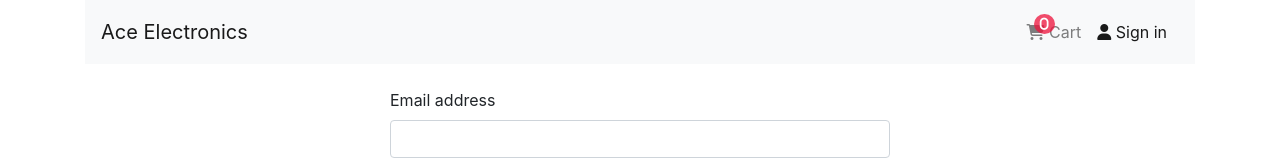
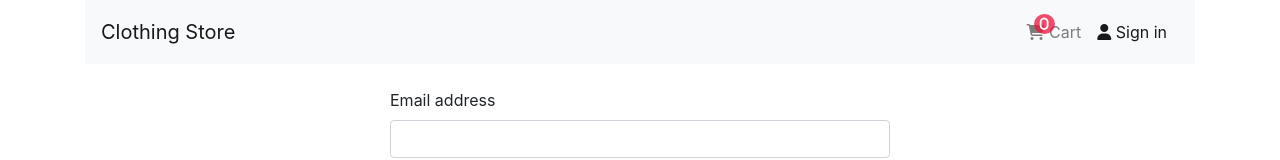
Before and after one commit to B2Hacker/ecommerce, a Next.js app: page /signin in a window 1280 px wide. Shown: the top 160 px of the page. Built offline with nearby package versions, Linux system fonts and the light colour scheme; no server answers.

Commit message:
Removed hover effect from images

```diff
--- a/components/NavBar.js
+++ b/components/NavBar.js
@@ -69,7 +69,7 @@ function NavBar() {
     return (
         <nav className="navbar navbar-expand-lg navbar-light bg-light">
             <Link href="/">
-                <a className="navbar-brand">Ace Electronics</a>
+                <a className="navbar-brand">Clothing Store</a>
             </Link>
             <button className="navbar-toggler" type="button" data-toggle="collapse" data-target="#navbarNavDropdown" aria-controls="navbarNavDropdown" aria-expanded="false" aria-label="Toggle navigation">
                 <span className="navbar-toggler-icon"></span>
--- a/components/product/ProductItem.js
+++ b/components/product/ProductItem.js
@@ -58,7 +58,7 @@ const ProductItem = ({ product, handleCheck }) => {
                     onChange={() => handleCheck(product._id)} />
             }
             <img className="card-img-top" src={product.images[0].url} alt={product.images[0].url} />
-            <img className="card-img-top hover-img" src={product.images[1].url} alt={product.images[1].url} />
+            {/* <img className="card-img-top hover-img" src={product.images[1].url} alt={product.images[1].url} /> */}
             <div className="card-body">
                 <h5 className="card-title text-capitalize" title={product.title}>
                     {product.title}
--- a/next.config.js
+++ b/next.config.js
@@ -1,6 +1,6 @@
 module.exports = {
   env: {
-    "BASE_URL": "https://ecommerce-theta-one.vercel.app",
+    "BASE_URL": "https://ecommerce-theta-one.vercel.app/",
     "MONGODB_URL": "mongodb+srv://b2:Torchwood@cluster0.yjy0k.mongodb.net/next_ecommerce?retryWrites=true&w=majority",
     "ACCESS_TOKEN_SECRET": "+`.RX%AFgA+?3encMj9uUB=bwWw8X%^!]C4-M]_:B=[W&wq*3D",
     "REFRESH_TOKEN_SECRET": "VV]n)8#@Ar9LXCDK3HA>Y*nR/T]tAs:d@Q9</}=ZzGZd^dPAmC=b,eVTuZudR-'`7f*b?4.>%F}C+&Db",
--- a/styles/imghover.css
+++ b/styles/imghover.css
@@ -1,4 +1,4 @@
-img {
+/* img {
     width: 100%;
     transition: all linear 0.7s;
 }
@@ -28,4 +28,4 @@ img.hover-img {
 
 .products .card:hover img.hover-img {
     opacity: 1;
-}
+} */
```
